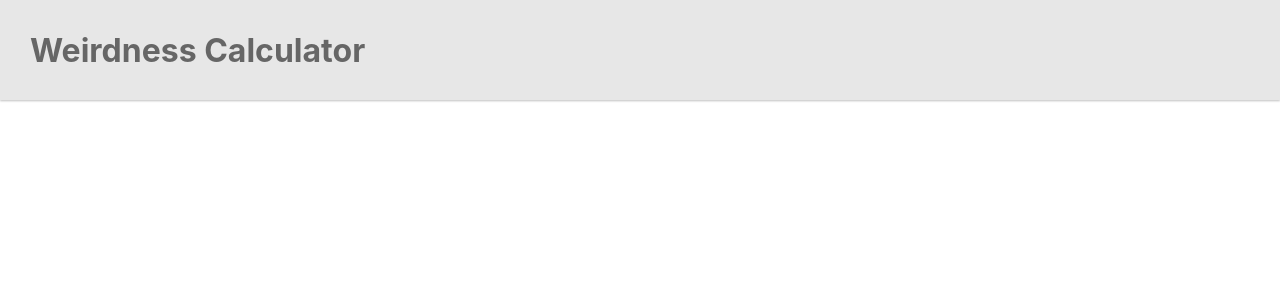
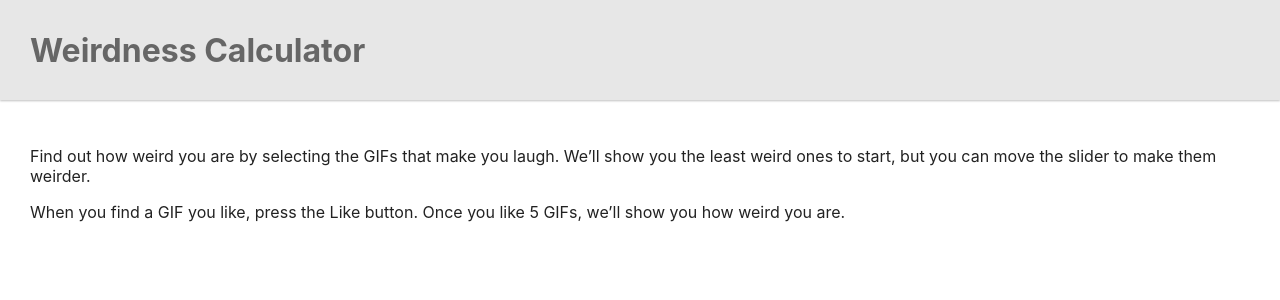
Before and after one commit to natashahakun/weirdness-calculator, a React (Create React App) app: page / in a window 1280 px wide. Shown: the top 300 px of the page. Built offline with nearby package versions, Linux system fonts and the light colour scheme.

Commit message:
Update Card PropTypes and apply to App

```diff
--- a/src/App.js
+++ b/src/App.js
@@ -1,10 +1,15 @@
 import React from 'react';
-import { Header } from './components';
+import { Card, Header } from './components';
 
 function App() {
 	return (
-		<div>
+		<div className="app">
 			<Header children="Weirdness Calculator" />
+
+			<Card>
+				<p>Find out how weird you are by selecting the GIFs that make you laugh. We’ll show you the least weird ones to start, but you can move the slider to make them weirder.</p>
+				<p>When you find a GIF you like, press the Like button. Once you like 5 GIFs, we’ll show you how weird you are.</p>
+			</Card>
 		</div>
 	);
 }
--- a/src/components/Card/Card.jsx
+++ b/src/components/Card/Card.jsx
@@ -6,5 +6,9 @@ export const Card = ({ children, ...props }) =>
     <div className="card" {...props}>{ children }</div>
 
 Card.propTypes = {
-    children: PropTypes.oneOfType([PropTypes.shape({}), PropTypes.string])
+    children: PropTypes.oneOfType([
+        PropTypes.arrayOf(PropTypes.element),
+        PropTypes.element,
+        PropTypes.string
+    ]).isRequired
 };
```
